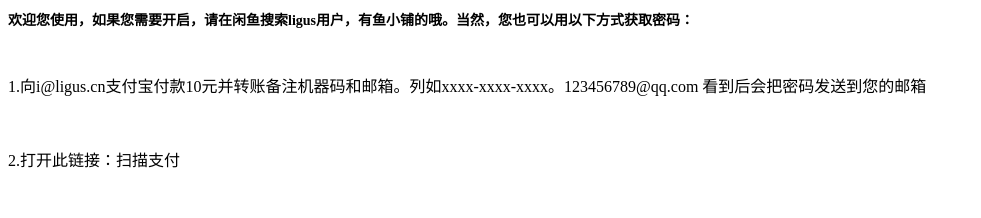
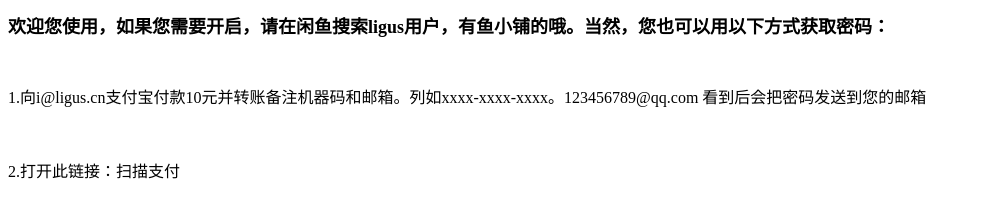
Before and after one commit to ligusx/gs, a plain HTML site: page index.html in a window 1280 px wide. Shown: the whole page, without its empty margins (0-981 px from the left). Drawn offline with Linux system fonts and the light colour scheme.

Commit message:
Update index.html

```diff
--- a/index.html
+++ b/index.html
@@ -5,7 +5,7 @@
   <style>
     /* 标题样式 */
     h1 {
-      font-size: 14px; /* 调整标题字体大小 */
+      font-size: 18px; /* 调整标题字体大小 */
     }
   </style>
 </head>
```
